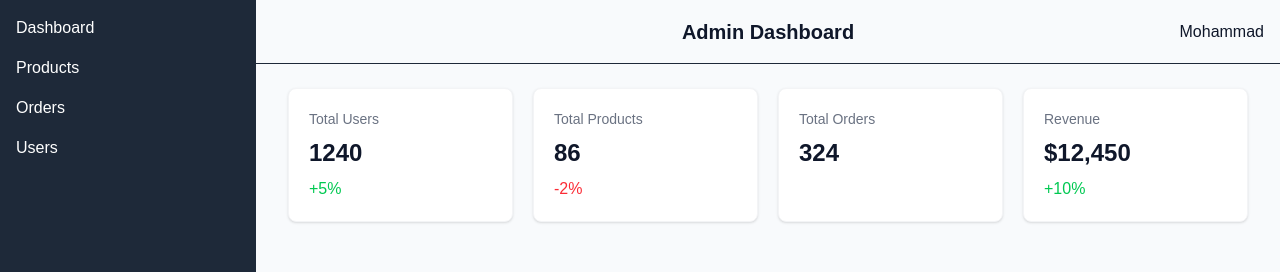
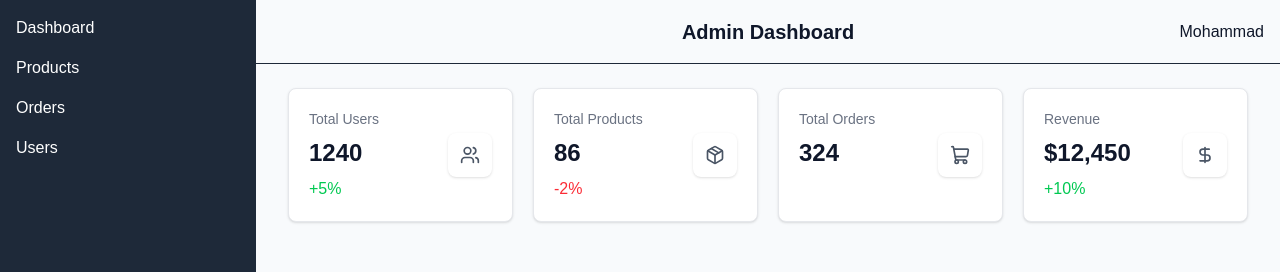
Before and after one commit to mohammad-shirani-developer/admin-dashboard, a Next.js app: page /dashboard in a window 1280 px wide. Shown: the top 272 px of the page. Built offline with nearby package versions, Linux system fonts and the light colour scheme.

Commit message:
feat: add icons to StatCard component and update dashboard page

```diff
--- a/app/dashboard/components/StatCard.tsx
+++ b/app/dashboard/components/StatCard.tsx
@@ -1,12 +1,15 @@
+import { ReactNode } from "react";
+
 type StatCardProps = {
   title: string;
   value: string | number;
   change?: string;
+  icon?: ReactNode;
 };
 
-const StatCard = ({ title, value, change }: StatCardProps) => {
+const StatCard = ({ title, value, change, icon }: StatCardProps) => {
   return (
-    <div className="flex items-center justify-between rounded-lg border border-gray-100 bg-white p-5 shadow-sm">
+    <div className="flex items-center justify-between rounded-lg border border-gray-200 bg-white p-5 shadow-sm">
       <div className="flex flex-col gap-2 ">
         <p className="text-sm text-gray-500">{title}</p>
         <p className="text-2xl font-bold">{value}</p>
@@ -22,6 +25,11 @@ const StatCard = ({ title, value, change }: StatCardProps) => {
           {change || "0%"}
         </p>
       </div>
+      {icon && (
+        <div className="flex h-11 w-11 items-center justify-center rounded-lg bg-white text-gray-500 shadow-sm">
+          {icon}
+        </div>
+      )}
     </div>
   );
 };
--- a/app/dashboard/page.tsx
+++ b/app/dashboard/page.tsx
@@ -1,3 +1,4 @@
+import { DollarSign, Package, ShoppingCart, Users } from "lucide-react";
 import StatCard from "./components/StatCard";
 
 const stats = [
@@ -6,35 +7,40 @@ const stats = [
     title: "Total Users",
     value: 1240,
     change: "+5%",
+    icon: <Users className="h-5 w-5 text-gray-600" />,
   },
   {
     id: "products",
     title: "Total Products",
     value: 86,
     change: "-2%",
+    icon: <Package className="h-5 w-5 text-gray-600" />,
   },
   {
     id: "orders",
     title: "Total Orders",
     value: 324,
+    icon: <ShoppingCart className="h-5 w-5 text-gray-600" />,
   },
   {
     id: "revenue",
     title: "Revenue",
     value: "$12,450",
     change: "+10%",
+    icon: <DollarSign className="h-5 w-5 text-gray-600" />,
   },
 ];
 
 const DashboardPage = () => {
   return (
-    <div className="mx-4 mt-6 grid grid-cols-1 gap-5 sm:mx-6 sm:grid-cols-2 lg:mx-8 lg:grid-cols-4">
+    <div className="mx-4 mt-6 grid grid-cols-1 gap-5 sm:mx-6 sm:grid-cols-2 xl:mx-8 xl:grid-cols-4">
       {stats.map((stat) => (
         <StatCard
           key={stat.id}
           title={stat.title}
           value={stat.value}
           change={stat.change}
+          icon={stat.icon}
         />
       ))}
     </div>
--- a/package.json
+++ b/package.json
@@ -9,6 +9,7 @@
     "lint": "eslint"
   },
   "dependencies": {
+    "lucide-react": "^1.49.0",
     "next": "16.3.7",
     "react": "19.2.8",
     "react-dom": "19.2.8"
```
Also changed, not shown: 1 other file (tests, documents, lock files or other folders).
